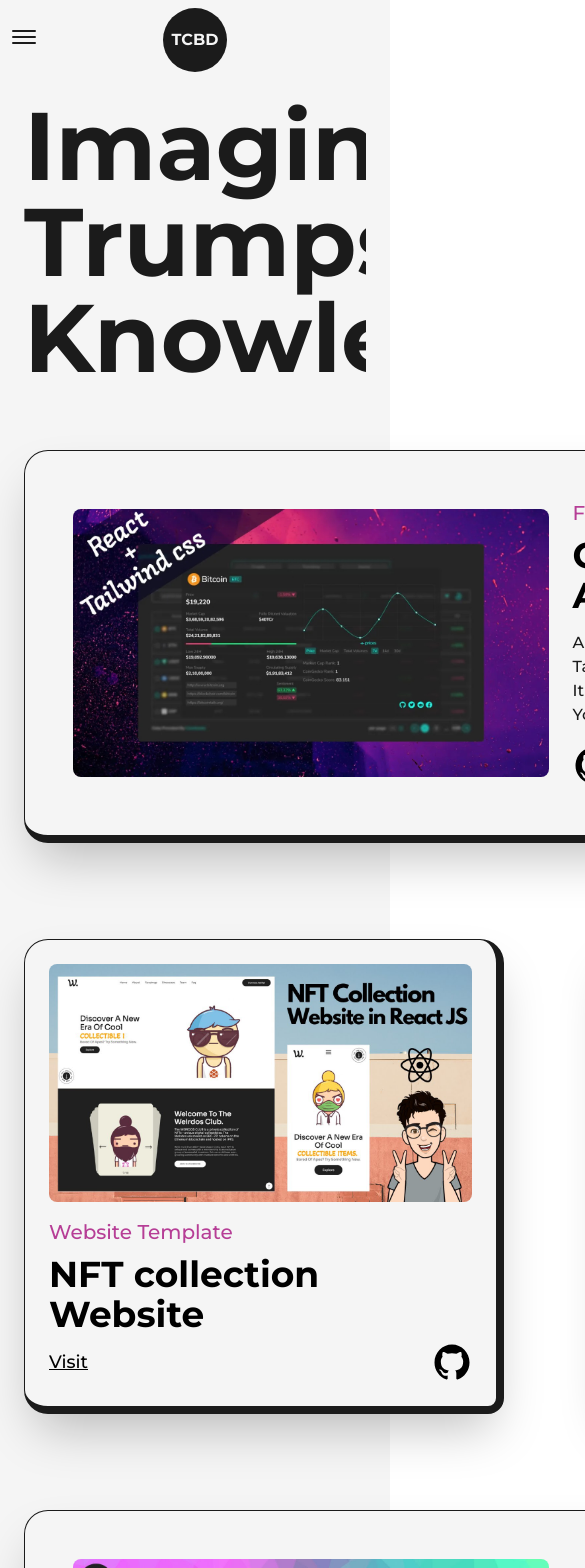
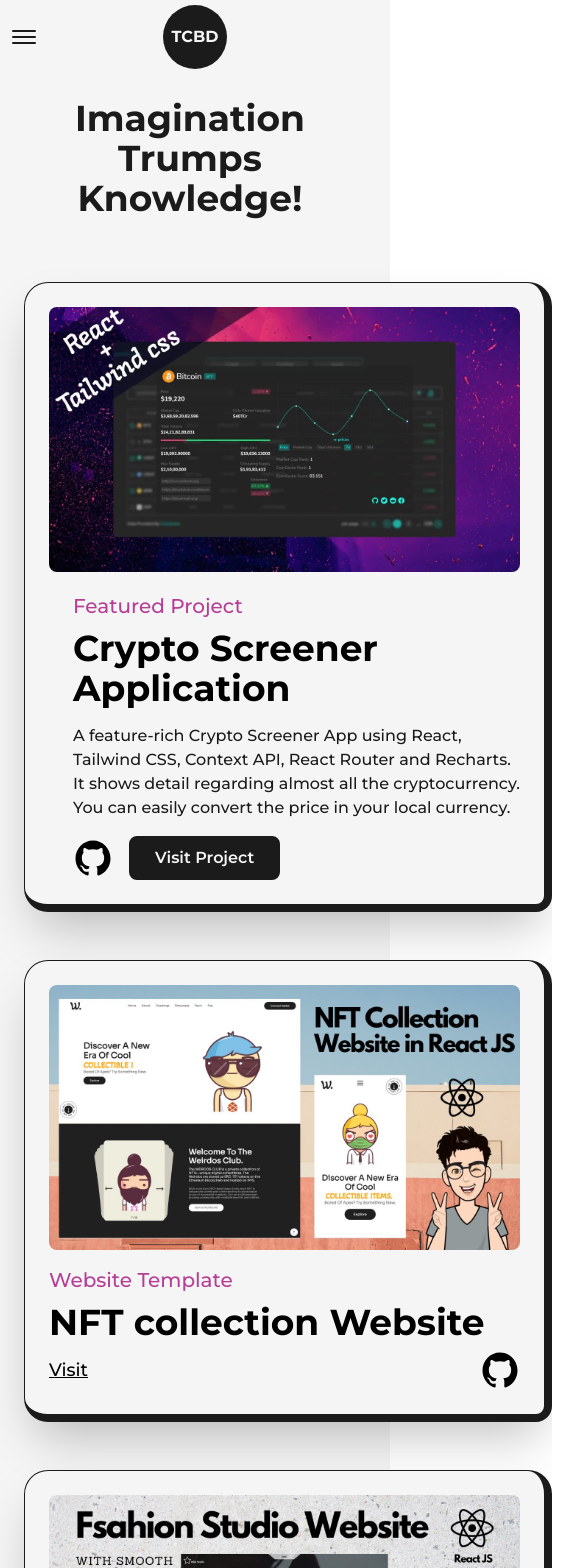
Before and after one commit to ZRH-7/Protfolio, a Next.js app: page /projects in a window 390 px wide. Shown: the top 1568 px of the page, 585 px wide, since content can reach past the window. Built offline with nearby package versions, Linux system fonts and the light colour scheme.

Commit message:
Make header sticky when scroll

```diff
--- a/src/components/NavBar.js
+++ b/src/components/NavBar.js
@@ -1,5 +1,5 @@
 import Link from 'next/link';
-import React, { useState } from 'react';
+import React, { useEffect, useState } from 'react';
 import Logo from './Logo';
 import { useRouter } from 'next/router';
 import { DribbbleIcon, GithubIcon, LinkedInIcon, PinterestIcon, TwitterIcon } from './Icons';
@@ -37,8 +37,25 @@ const NavBar = () => {
         setIsOpen(!isOpen);
     }
 
+    const [scrollPosition, setScrollPosition] = useState(0);
+    const router = useRouter();
+
+    const handleScroll = () => {
+        const position = window.pageYOffset;
+        setScrollPosition(position);
+    };
+
+    useEffect(() => {
+        window.addEventListener('scroll', handleScroll);
+        return () => {
+            window.removeEventListener('scroll', handleScroll);
+        };
+    }, []);
+
+    const backgroundColor = scrollPosition > 50 ? 'bg-light dark:bg-dark shadow-md' : 'transparent';
+
     return (
-        <header className='w-full px-32 py-8 font-medium flex items-center justify-between dark:text-light relative lg:px-3'>
+        <header className={`w-full px-32 py-8 font-medium flex items-center justify-between dark:text-light lg:px-3 sticky top-0 z-50 ${backgroundColor}`}>
 
             <button className='flex-col justify-center items-center hidden lg:flex' onClick={handleClick}>
                 <span className={`transition-all duration-300 ease-out bg-dark dark:bg-light block h-0.5 w-6 rounded-sm ${isOpen ? 'rotate-45 translate-y-1' : '-translate-y-0.5'}`}></span>
@@ -128,7 +145,7 @@ const NavBar = () => {
                     : null
             }
 
-            <div className='absolute left-[50%] top-2 translate-x-[-50%] z-50 lg:top-0'>
+            <div className='absolute left-[50%] top-[3px] md:top-[-3px] translate-x-[-50%] z-50 lg:top-0'>
                 <Logo />
             </div>
 
--- a/src/pages/projects.js
+++ b/src/pages/projects.js
@@ -16,12 +16,12 @@ const FreamerImage = motion(Image);
 
 const FeaturedProject = ({ type, title, summery, image, link, github }) => {
     return (
-        <motion.article initial={{ y: 200 }} viewport={{ once: true }} whileInView={{ y: 0, transition: { duration: 1, ease: "easeInOut" } }} className="relative flex w-full items-center  justify-between rounded-3xl rounded-br-2xl border border-solid border-dark bg-light p-12 shadow-2xl border-r-8 border-b-8 dark:border-light dark:bg-dark">
+        <motion.article initial={{ y: 200 }} viewport={{ once: true }} whileInView={{ y: 0, transition: { duration: 1, ease: "easeInOut" } }} className="relative flex w-full items-center  justify-between rounded-3xl rounded-br-2xl border border-solid border-dark bg-light p-12 shadow-2xl border-r-8 border-b-8 dark:border-light dark:bg-dark md:p-6 md:flex-col">
             {/* <div className="absolute top-0 -right-3 -z-10 h-[103%] w-[101%] rounded-[2.5rem] rounded-br-3xl bg-dark"></div> */}
-            <Link href={link} target="_blank" className="w-1/2 cursor-pointer overflow-hidden rounded-lg">
+            <Link href={link} target="_blank" className="w-1/2 cursor-pointer overflow-hidden rounded-lg md:w-full md:mb-5">
                 <FreamerImage src={image} alt={title} className="w-full h-auto" whileHover={{ scale: 1.1, transition: { duration: 1 } }} priority sizes="(max-width: 768px) 100vw, (max-width: 1200px) 50vw, 33vw" />
             </Link>
-            <div className="w-1/2 flex flex-col items-start justify-between pl-6">
+            <div className="w-1/2 flex flex-col items-start justify-between pl-6 md:w-full">
                 <span className="text-primary font-medium text-xl dark:text-primaryDark">{type}</span>
                 <Link href={link} target="_blank" className="hover:underline">
                     <h2 className="my-2 text-left w-full text-4xl font-bold dark:text-light">{title}</h2>
@@ -66,8 +66,8 @@ const projects = () => {
             </Head>
             <main className="w-full mb-16 flex flex-col items-center justify-center dark:text-light">
                 <Layout className="py-16">
-                    <AnimatedText className="!text-8xl mb-16" text='Imagination Trumps Knowledge!' />
-                    <div className="grid grid-cols-12 gap-24">
+                    <AnimatedText className="!text-8xl mb-16 lg:!text-7xl sm:!text-6xl xs:!text-4xl" text='Imagination Trumps Knowledge!' />
+                    <div className="grid grid-cols-12 gap-24 md:gap-12">
                         <div className="col-span-12">
                             <FeaturedProject
                                 title="Crypto Screener Application"
@@ -78,7 +78,7 @@ const projects = () => {
                                 github="/"
                             />
                         </div>
-                        <div className="col-span-6">
+                        <div className="col-span-6 md:col-span-12">
                             <Project
                                 title="NFT collection Website"
                                 image={Project3}
@@ -87,7 +87,7 @@ const projects = () => {
                                 github="/"
                             />
                         </div>
-                        <div className="col-span-6">
+                        <div className="col-span-6 md:col-span-12">
                             <Project
                                 title="Fashion Studio Website"
                                 image={Project4}
```
